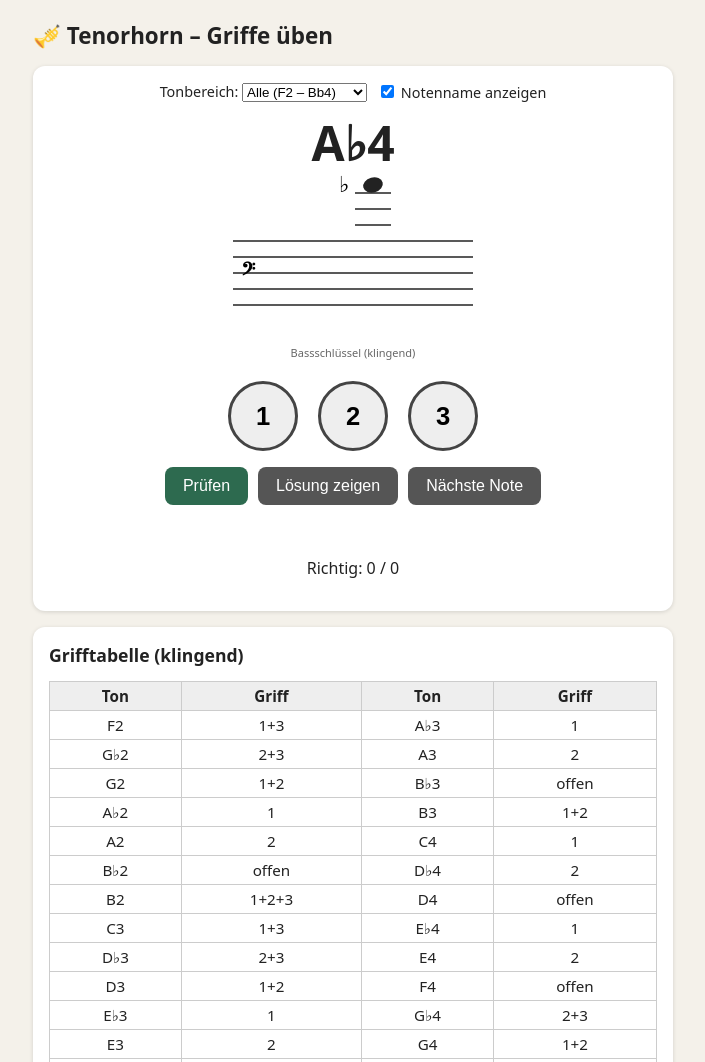
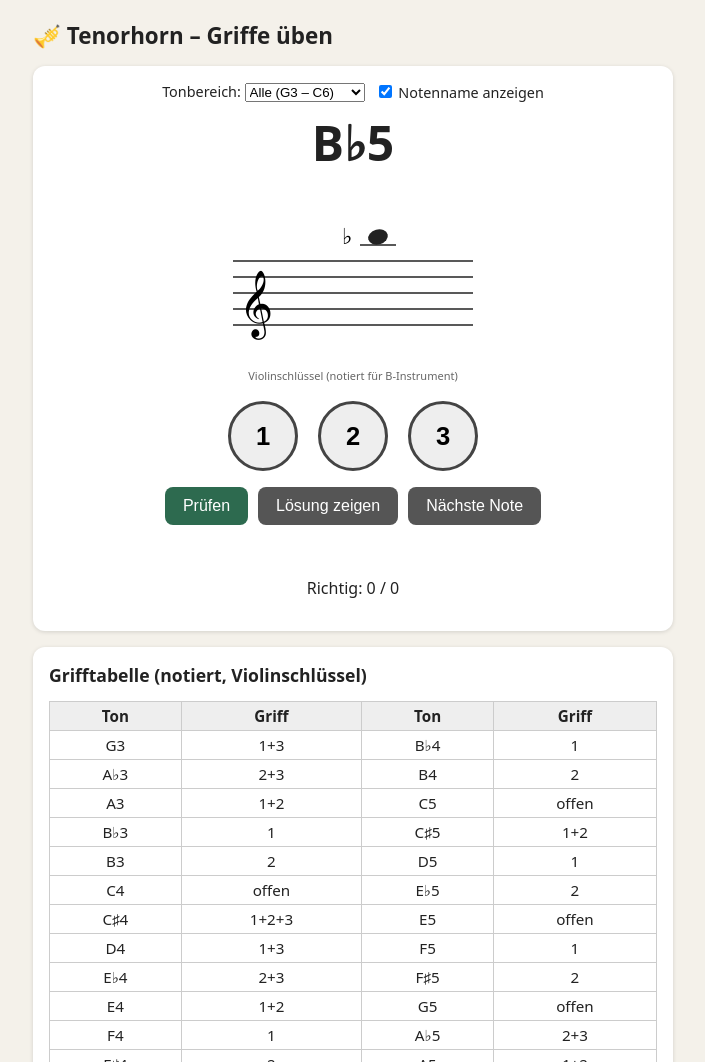
Before and after one commit to martinoelers-code/Tenorhorn, a plain HTML site: page index.html in a window 1280 px wide. Shown: the top 1062 px of the page, without its empty margins (287-992 px from the left). Drawn offline with Linux system fonts and the light colour scheme.

Commit message:
Update index.html

```diff
--- a/index.html
+++ b/index.html
@@ -3,7 +3,7 @@
 <head>
 <meta charset="UTF-8">
 <meta name="viewport" content="width=device-width, initial-scale=1">
-<title>Tenorhorn Griffe üben</title>
+<title>Tenorhorn Griffe üben (Violinschlüssel)</title>
 <style>
   body{font-family:system-ui,sans-serif;max-width:640px;margin:20px auto;padding:0 12px;background:#f4f1ea;color:#222}
   h1{font-size:1.4rem}
@@ -31,15 +31,15 @@
   <div class="row" style="margin-bottom:8px">
     <label>Tonbereich:
       <select id="range">
-        <option value="easy">Leicht (Bb2 – F4)</option>
-        <option value="all" selected>Alle (F2 – Bb4)</option>
+        <option value="easy">Leicht (C4 – G5)</option>
+        <option value="all" selected>Alle (G3 – C6)</option>
       </select>
     </label>
     <label><input type="checkbox" id="showNames" checked> Notenname anzeigen</label>
   </div>
 
   <p id="noteName">?</p>
-  <svg id="staff" width="300" height="190" viewBox="0 0 300 190"></svg>
+  <svg id="staff" width="300" height="210" viewBox="0 0 300 210"></svg>
 
   <div class="valves">
     <button class="valve" data-v="1">1</button>
@@ -57,66 +57,66 @@
 </div>
 
 <div class="card">
-  <h2 style="margin-top:0;font-size:1.1rem">Grifftabelle (klingend)</h2>
+  <h2 style="margin-top:0;font-size:1.1rem">Grifftabelle (notiert, Violinschlüssel)</h2>
   <table id="chart"></table>
 </div>
 
 <script>
-// Note: Name, Griff (Ventile), Letter, Vorzeichen, Oktave
-// Klingende Tonhöhen für B-Tenorhorn (3 Ventile)
+// [notierter Ton, Griff]  (B-Tenorhorn, 3 Ventile, notiert im Violinschlüssel)
 const NOTES = [
-  ["F2","1+3"],["Gb2","2+3"],["G2","1+2"],["Ab2","1"],["A2","2"],
-  ["Bb2","0"],["B2","1+2+3"],["C3","1+3"],["Db3","2+3"],["D3","1+2"],
-  ["Eb3","1"],["E3","2"],["F3","0"],["Gb3","2+3"],["G3","1+2"],
-  ["Ab3","1"],["A3","2"],["Bb3","0"],["B3","1+2"],["C4","1"],
-  ["Db4","2"],["D4","0"],["Eb4","1"],["E4","2"],["F4","0"],
-  ["Gb4","2+3"],["G4","1+2"],["Ab4","1"],["A4","2"],["Bb4","0"]
+  ["G3","1+3"],["Ab3","2+3"],["A3","1+2"],["Bb3","1"],["B3","2"],
+  ["C4","0"],["C#4","1+2+3"],["D4","1+3"],["Eb4","2+3"],["E4","1+2"],
+  ["F4","1"],["F#4","2"],["G4","0"],["Ab4","2+3"],["A4","1+2"],
+  ["Bb4","1"],["B4","2"],["C5","0"],["C#5","1+2"],["D5","1"],
+  ["Eb5","2"],["E5","0"],["F5","1"],["F#5","2"],["G5","0"],
+  ["Ab5","2+3"],["A5","1+2"],["Bb5","1"],["B5","2"],["C6","0"]
 ];
 const LETTERS = {C:0,D:1,E:2,F:3,G:4,A:5,B:6};
 
 function parse(name){
   const letter = name[0];
-  const flat = name.includes("b");
+  const acc = name[1]==="b" ? "b" : (name[1]==="#" ? "#" : "");
   const oct = parseInt(name.slice(-1));
-  return {letter, flat, pos: oct*7 + LETTERS[letter]};
+  return {letter, acc, pos: oct*7 + LETTERS[letter]};
 }
+function pretty(name){ return name.replace("b","♭").replace("#","♯"); }
 
 function pool(){
   const r = document.getElementById("range").value;
   if(r==="easy"){
-    const a = NOTES.findIndex(n=>n[0]==="Bb2");
-    const b = NOTES.findIndex(n=>n[0]==="F4");
+    const a = NOTES.findIndex(n=>n[0]==="C4");
+    const b = NOTES.findIndex(n=>n[0]==="G5");
     return NOTES.slice(a,b+1);
   }
   return NOTES;
 }
 
-// Notenlinien (Bassschlüssel): untere Linie = G2 (pos 18)
+// Violinschlüssel: untere Linie = E4 (pos 30)
 function drawStaff(name){
   const svg = document.getElementById("staff");
-  const bottom = 130, step = 8; // halber Linienabstand = 8px
+  const bottom = 150, step = 8;
   let s = "";
   for(let i=0;i<5;i++){
     const y = bottom - i*2*step;
     s += `<line x1="30" x2="270" y1="${y}" y2="${y}" stroke="#222" stroke-width="1.5"/>`;
   }
-  s += `<text x="38" y="${bottom-2*step*2+6}" font-size="22" font-weight="700">𝄢</text>`;
-  s += `<text x="150" y="182" font-size="11" text-anchor="middle" fill="#666">Bassschlüssel (klingend)</text>`;
+  s += `<text x="36" y="${bottom-2}" font-size="58">𝄞</text>`;
+  s += `<text x="150" y="205" font-size="11" text-anchor="middle" fill="#666">Violinschlüssel (notiert für B-Instrument)</text>`;
   if(name){
-    const {pos, flat} = parse(name);
-    const y = bottom - (pos-18)*step;
-    // Hilfslinien
-    if(pos<18){ for(let p=16;p>=pos;p-=2){ const yy=bottom-(p-18)*step; s+=`<line x1="${170-18}" x2="${170+18}" y1="${yy}" y2="${yy}" stroke="#222" stroke-width="1.5"/>`; } }
-    if(pos>26){ for(let p=28;p<=pos;p+=2){ const yy=bottom-(p-18)*step; s+=`<line x1="${170-18}" x2="${170+18}" y1="${yy}" y2="${yy}" stroke="#222" stroke-width="1.5"/>`; } }
-    if(flat) s += `<text x="${170-34}" y="${y+7}" font-size="22">♭</text>`;
-    s += `<ellipse cx="170" cy="${y}" rx="10" ry="7.5" fill="#222" transform="rotate(-15 170 ${y})"/>`;
+    const {pos, acc} = parse(name);
+    const y = bottom - (pos-30)*step;
+    const cx = 175;
+    if(pos<30){ for(let p=28;p>=pos;p-=2){ const yy=bottom-(p-30)*step; s+=`<line x1="${cx-18}" x2="${cx+18}" y1="${yy}" y2="${yy}" stroke="#222" stroke-width="1.5"/>`; } }
+    if(pos>38){ for(let p=40;p<=pos;p+=2){ const yy=bottom-(p-30)*step; s+=`<line x1="${cx-18}" x2="${cx+18}" y1="${yy}" y2="${yy}" stroke="#222" stroke-width="1.5"/>`; } }
+    if(acc==="b") s += `<text x="${cx-36}" y="${y+7}" font-size="22">♭</text>`;
+    if(acc==="#") s += `<text x="${cx-36}" y="${y+8}" font-size="22">♯</text>`;
+    s += `<ellipse cx="${cx}" cy="${y}" rx="10" ry="7.5" fill="#222" transform="rotate(-15 ${cx} ${y})"/>`;
   }
   svg.innerHTML = s;
 }
 
 let current=null, total=0, right=0;
 const on = new Set();
-
 function fmt(g){ return g==="0" ? "offen" : g; }
 
 function newNote(){
@@ -126,8 +126,7 @@ function newNote(){
   current = n;
   on.clear();
   document.querySelectorAll(".valve").forEach(b=>b.classList.remove("on"));
-  const disp = n[0].replace("b","♭");
-  document.getElementById("noteName").textContent = document.getElementById("showNames").checked ? disp : "?";
+  document.getElementById("noteName").textContent = document.getElementById("showNames").checked ? pretty(n[0]) : "?";
   drawStaff(n[0]);
   document.getElementById("msg").textContent = "";
 }
@@ -137,10 +136,7 @@ function setValves(g){
   if(g!=="0") g.split("+").forEach(v=>on.add(v));
   document.querySelectorAll(".valve").forEach(b=>b.classList.toggle("on", on.has(b.dataset.v)));
 }
-
-function currentGriff(){
-  return on.size ? [...on].sort().join("+") : "0";
-}
+function currentGriff(){ return on.size ? [...on].sort().join("+") : "0"; }
 
 document.querySelectorAll(".valve").forEach(b=>{
   b.addEventListener("click",()=>{
@@ -170,7 +166,7 @@ document.getElementById("show").onclick=()=>{
 document.getElementById("next").onclick=newNote;
 document.getElementById("range").onchange=newNote;
 document.getElementById("showNames").onchange=()=>{
-  document.getElementById("noteName").textContent = document.getElementById("showNames").checked ? current[0].replace("b","♭") : "?";
+  document.getElementById("noteName").textContent = document.getElementById("showNames").checked ? pretty(current[0]) : "?";
 };
 
 // Tabelle
@@ -179,8 +175,8 @@ document.getElementById("showNames").onchange=()=>{
   const half = Math.ceil(NOTES.length/2);
   for(let i=0;i<half;i++){
     const a=NOTES[i], b=NOTES[i+half];
-    h += `<tr><td>${a[0].replace("b","♭")}</td><td>${fmt(a[1])}</td>` +
-         (b?`<td>${b[0].replace("b","♭")}</td><td>${fmt(b[1])}</td>`:"<td></td><td></td>") + "</tr>";
+    h += `<tr><td>${pretty(a[0])}</td><td>${fmt(a[1])}</td>` +
+         (b?`<td>${pretty(b[0])}</td><td>${fmt(b[1])}</td>`:"<td></td><td></td>") + "</tr>";
   }
   document.getElementById("chart").innerHTML=h;
 })();
```
